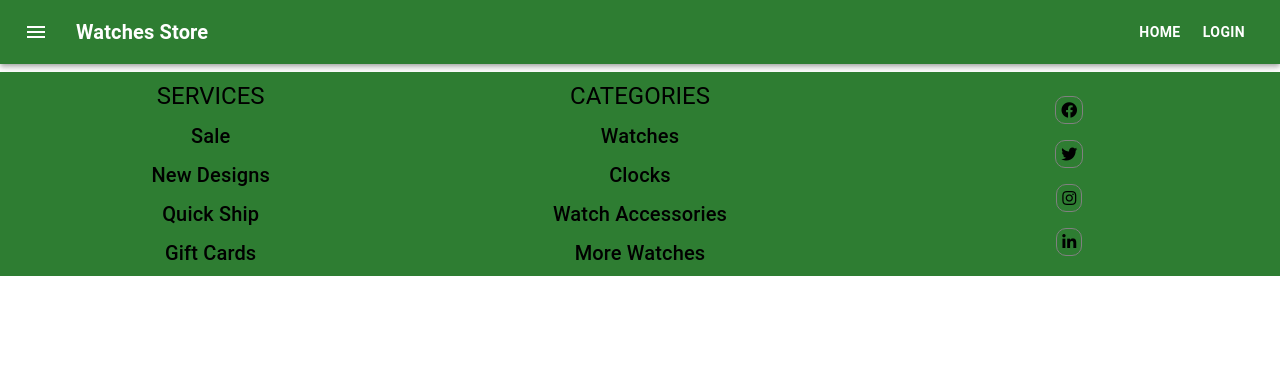
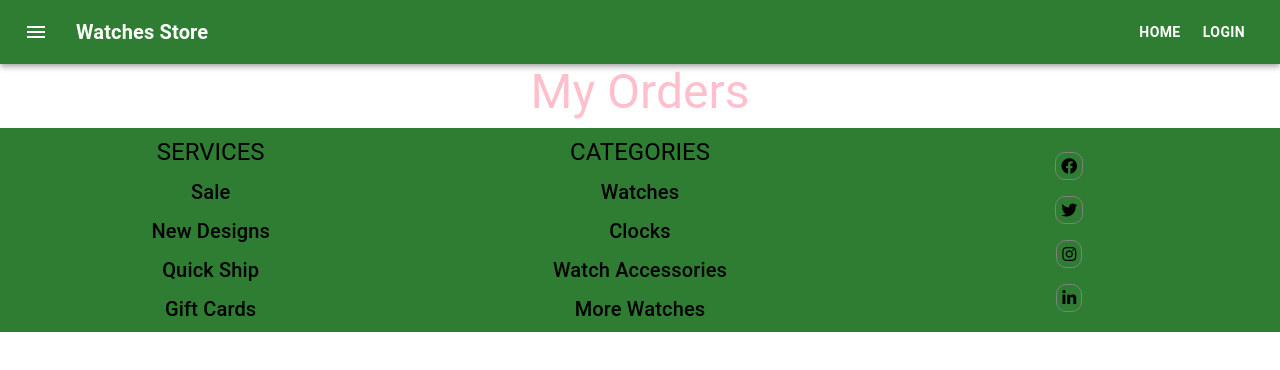
Before and after one commit to anikdha11/watch-store, a React (Create React App) app: page /myorders in a window 1280 px wide. Shown: the top 370 px of the page. Built offline with nearby package versions, Linux system fonts and the light colour scheme; no server answers.

Commit message:
my orders added

```diff
--- a/src/App.js
+++ b/src/App.js
@@ -9,6 +9,7 @@ import Navegation from './Pages/Home/Shared/Header/Navegation';
 import Login from './Pages/Login/Login/Login';
 import Register from './Pages/Login/Login/Register/Register';
 import PrivateRoute from './Pages/Login/PrivateRoute/PrivateRoute';
+import MyOrders from './Pages/MyOrders/MyOrders';
 
 function App() {
   return (
@@ -33,6 +34,9 @@ function App() {
           <Route path="/login">
             <Login></Login>
           </Route>
+          <Route path="/myorders">
+            <MyOrders></MyOrders>
+          </Route>
           <Route path="/Register">
            <Register></Register>
           </Route>
--- a/src/Pages/Home/Shared/Header/Navegation.js
+++ b/src/Pages/Home/Shared/Header/Navegation.js
@@ -14,7 +14,7 @@ const Navegation = () => {
   const { user, logOut } = useFirebase()
   return (
     <Box sx={{ flexGrow: 1 }}>
-      <AppBar sx={{bgcolor:'success.main'}} position="static">
+      <AppBar sx={{ bgcolor: 'success.main' }} position="static">
         <Toolbar>
           <IconButton
             size="large"
@@ -34,7 +34,9 @@ const Navegation = () => {
           </NavLink>
           {
             user?.email && <Box>
-              <Button id="btn" sx={{ fontWeight: 700, color: 'white' }} color="inherit">My orders</Button>
+              <NavLink style={{ textDecoration: "none" }} to="/myorders">
+                <Button id="btn" sx={{ fontWeight: 700, color: 'white' }} color="inherit">My orders</Button>
+              </NavLink>
               <Button id="btn" sx={{ fontWeight: 700, color: 'white' }} color="inherit">Reviwe</Button>
               <Button id="btn" sx={{ fontWeight: 700, color: 'white' }} color="inherit">Pay</Button>
             </Box>
--- a/src/Pages/MyOrders/MyOrders.js
+++ b/src/Pages/MyOrders/MyOrders.js
@@ -0,0 +1,13 @@
+import { Typography } from '@mui/material';
+import React from 'react';
+
+const MyOrders = () => {
+    return (
+        <div>
+            <Typography id="btn" sx={{color:"pink"}} variant="h3">My Orders</Typography>
+
+        </div>
+    );
+};
+
+export default MyOrders;
```
